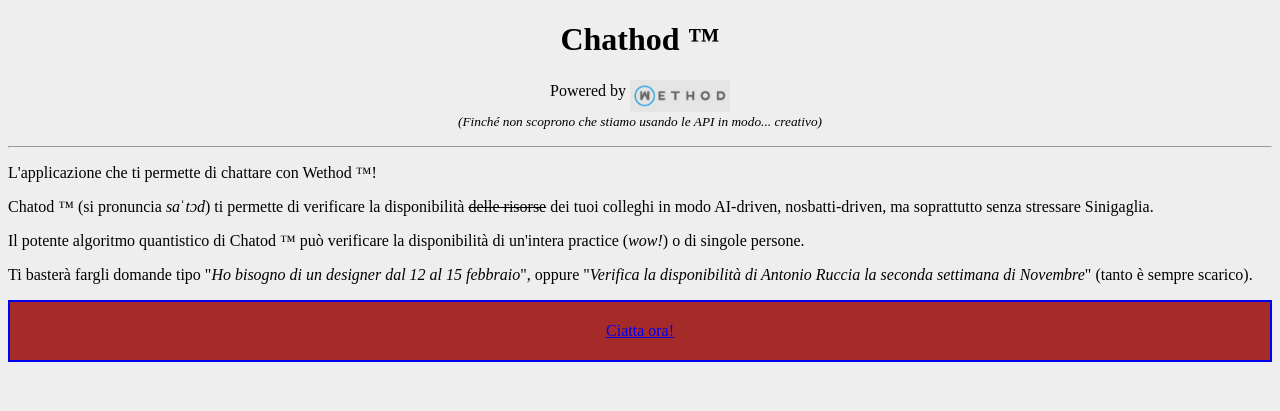
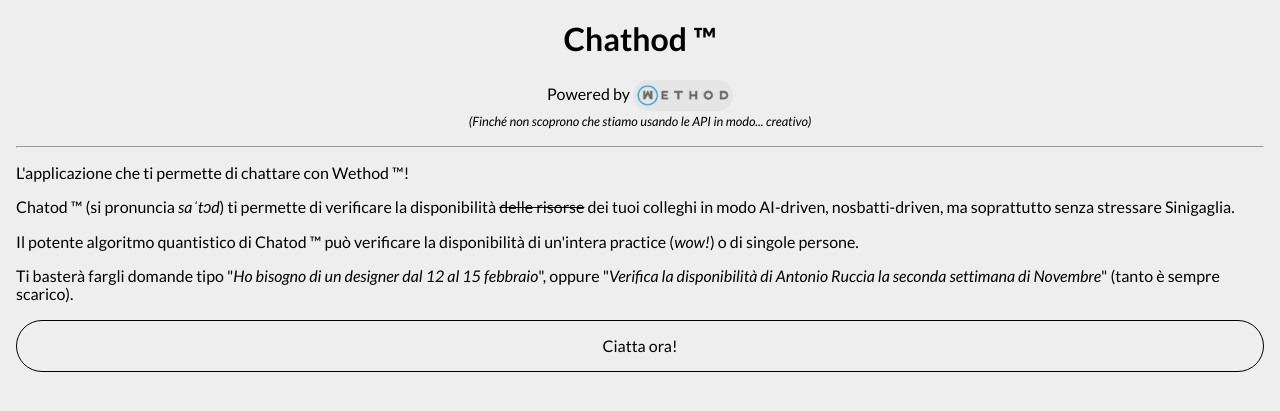
Before and after one commit to mrosati84/Flask-starter, a Flask app: page / in a window 1280 px wide. Shown: the top 411 px of the page. Run offline with Flask 3, Linux system fonts and the light colour scheme; parts of the project's set-up code (start-up, migrations or seed data) failed here and were passed over.

Commit message:
add some styles

```diff
--- a/static/css/main.css
+++ b/static/css/main.css
@@ -1,13 +1,86 @@
+.lato-thin {
+  font-family: "Lato", sans-serif;
+  font-weight: 100;
+  font-style: normal;
+}
+
+.lato-light {
+  font-family: "Lato", sans-serif;
+  font-weight: 300;
+  font-style: normal;
+}
+
+.lato-regular {
+  font-family: "Lato", sans-serif;
+  font-weight: 400;
+  font-style: normal;
+}
+
+.lato-bold {
+  font-family: "Lato", sans-serif;
+  font-weight: 700;
+  font-style: normal;
+}
+
+.lato-black {
+  font-family: "Lato", sans-serif;
+  font-weight: 900;
+  font-style: normal;
+}
+
+.lato-thin-italic {
+  font-family: "Lato", sans-serif;
+  font-weight: 100;
+  font-style: italic;
+}
+
+.lato-light-italic {
+  font-family: "Lato", sans-serif;
+  font-weight: 300;
+  font-style: italic;
+}
+
+.lato-regular-italic {
+  font-family: "Lato", sans-serif;
+  font-weight: 400;
+  font-style: italic;
+}
+
+.lato-bold-italic {
+  font-family: "Lato", sans-serif;
+  font-weight: 700;
+  font-style: italic;
+}
+
+.lato-black-italic {
+  font-family: "Lato", sans-serif;
+  font-weight: 900;
+  font-style: italic;
+}
+
+.uitod-logo {
+  vertical-align: middle;
+  border-radius: 1em;
+}
+
 body {
   background-color: #eee;
+  padding: 0 1em 0 1em;
 }
 
 #chat {
+  padding: 1em 0;
+  border-radius: 2em;
+  border: 1px solid;
   display: block;
   text-align: center;
-  background-color: brown;
-  padding: 20px 0 20px 0;
-  border: 2px solid;
+}
+#chat:link,
+#chat:visited,
+#chat:hover,
+#chat:active {
+  color: #000;
+  text-decoration: none;
 }
 
 #record {
@@ -15,6 +88,10 @@ body {
   text-align: center;
 }
 
+.recording {
+  filter: drop-shadow(2px 2px 3px red);
+}
+
 #loading {
   display: none;
 }
--- /dev/null
+++ b/templates/base.html
@@ -0,0 +1,20 @@
+<!DOCTYPE html>
+<html lang="en">
+<head>
+    <meta charset="UTF-8">
+    <meta name="viewport" content="width=device-width, initial-scale=1.0">
+    <title>{% block title %}{% endblock %}</title>
+    <link rel="stylesheet" href="https://cdnjs.cloudflare.com/ajax/libs/normalize/8.0.1/normalize.min.css" integrity="sha512-NhSC1YmyruXifcj/KFRWoC561YpHpc5Jtzgvbuzx5VozKpWvQ+4nXhPdFgmx8xqexRcpAglTj9sIBWINXa8x5w==" crossorigin="anonymous" referrerpolicy="no-referrer" />
+    <link rel="preconnect" href="https://fonts.googleapis.com">
+    <link rel="preconnect" href="https://fonts.gstatic.com" crossorigin>
+    <link href="https://fonts.googleapis.com/css2?family=Lato:ital,wght@0,100;0,300;0,400;0,700;0,900;1,100;1,300;1,400;1,700;1,900&family=Montserrat:ital,wght@0,100..900;1,100..900&display=swap" rel="stylesheet">
+    <link rel="stylesheet" href="{{ url_for('static', filename='css/main.css') }}">
+</head>
+<body class="lato-regular">
+    {% block body %}{% endblock %}
+
+    <script src="https://cdnjs.cloudflare.com/ajax/libs/jquery/3.7.1/jquery.min.js"></script>
+
+    {% block scripts %}{% endblock %}
+</body>
+</html>
--- a/templates/index.html
+++ b/templates/index.html
@@ -1,15 +1,11 @@
-<!DOCTYPE html>
-<html lang="en">
-<head>
-    <meta charset="UTF-8">
-    <meta name="viewport" content="width=device-width, initial-scale=1.0">
-    <title>Chatod &trade;</title>
-    <link rel="stylesheet" href="{{ url_for('static', filename='css/main.css') }}">
-</head>
-<body>
+{% extends 'base.html' %}
+
+{% block title %}Chatod &trade;{% endblock %}
+
+{% block body %}
     <h1 align="center">Chathod &trade;</h1>
     <p align="center">
-        Powered by <img align="middle" src="{{ url_for('static', filename='img/uitod.png') }}" alt="" width="100"><br><small><i>(Finché non scoprono che stiamo usando le API in modo... creativo)</i></small>
+        Powered by <img class="uitod-logo" align="middle" src="{{ url_for('static', filename='img/uitod.png') }}" alt="" width="100"><br><small><i>(Finché non scoprono che stiamo usando le API in modo... creativo)</i></small>
     </p>
     <hr>
     <p>L'applicazione che ti permette di chattare con Wethod &trade;!</p>
@@ -19,7 +15,4 @@
     <p>Ti basterà fargli domande tipo &quot;<i>Ho bisogno di un designer dal 12 al 15 febbraio</i>&quot;, oppure &quot;<i>Verifica la disponibilità di Antonio Ruccia la seconda settimana di Novembre</i>&quot; (tanto è sempre scarico).</p>
 
     <a id="chat" href="{{ url_for('chat') }}">Ciatta ora!</a>
-
-    <script src="https://cdnjs.cloudflare.com/ajax/libs/jquery/3.7.1/jquery.min.js"></script>
-</body>
-</html>
+{% endblock %}
```
Also changed, not shown: templates/chat.html (+23 -25 lines), static/img/rec.png.
